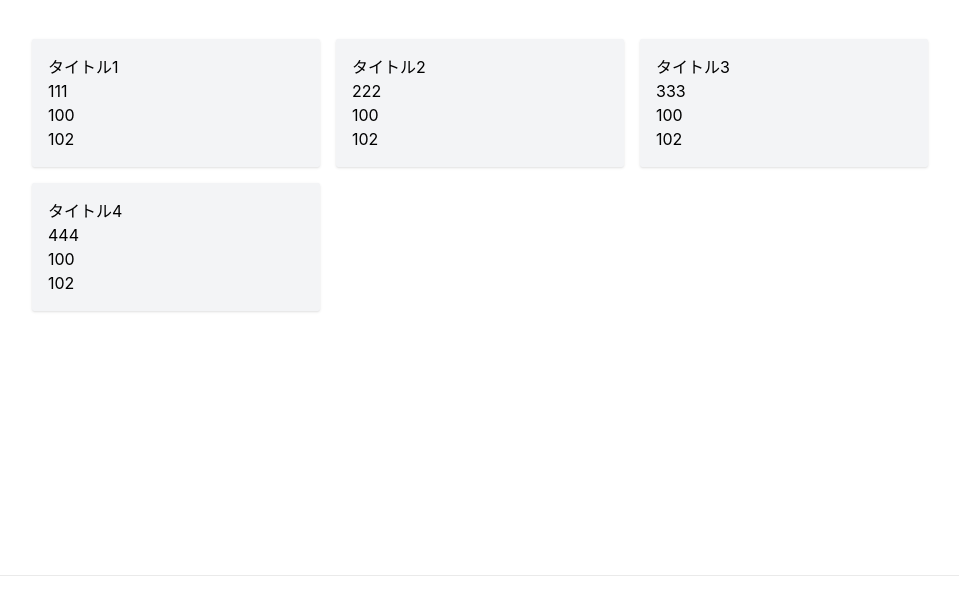
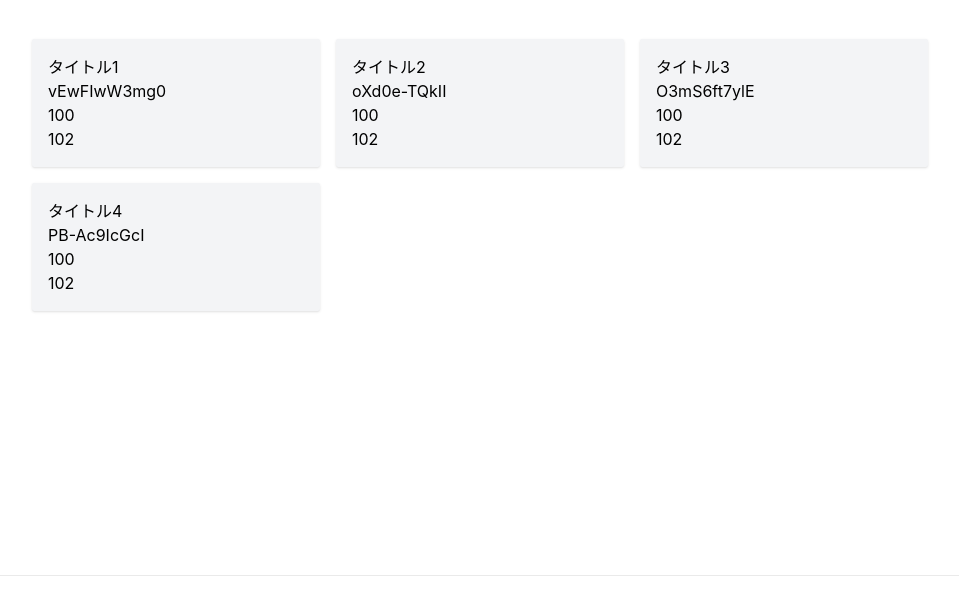
Before and after one commit to tocchi-739/youtube-feedback, a Next.js app: page / in a window 1280 px wide. Shown: the part 225-840 px from the top of the page, without its empty margins (160-1119 px from the left). Built offline with nearby package versions, Linux system fonts and the light colour scheme.

Commit message:
特定の秒数の間の動画を再生

```diff
--- a/src/pages/[id]/index.tsx
+++ b/src/pages/[id]/index.tsx
@@ -1,12 +1,28 @@
 import { useRouter } from "next/router";
 import styles from "../../../styles/Home.module.css";
+import YouTube, { YouTubeProps } from "react-youtube";
 
 const IndividualPage = () => {
   const router = useRouter();
+  const id = router.query.id as string;
+
+  // const onPlayerReady:YouTubeProps["onReady"]=()=>{
+
+  // }
+
+  const opts = {
+    height: "360",
+    width: "640",
+    playerVars: {
+      start: 100,
+      end: 105,
+    },
+  };
 
   return (
     <>
       <main className={styles.main}>
+        <YouTube videoId={id} opts={opts} />
         <h2>{router.query.title}</h2>
         <p>{router.query.id}</p>
         <p>{router.query.start}</p>
--- a/src/pages/index.tsx
+++ b/src/pages/index.tsx
@@ -5,10 +5,10 @@ import { Card } from "../components/Card";
 
 const Home: NextPage = () => {
   const data = [
-    { title: "タイトル1", id: "111", start: 100, end: 102 },
-    { title: "タイトル2", id: "222", start: 100, end: 102 },
-    { title: "タイトル3", id: "333", start: 100, end: 102 },
-    { title: "タイトル4", id: "444", start: 100, end: 102 },
+    { title: "タイトル1", id: "vEwFIwW3mg0", start: 100, end: 102 },
+    { title: "タイトル2", id: "oXd0e-TQkII", start: 100, end: 102 },
+    { title: "タイトル3", id: "O3mS6ft7ylE", start: 100, end: 102 },
+    { title: "タイトル4", id: "PB-Ac9IcGcI", start: 100, end: 102 },
   ];
 
   return (
```
